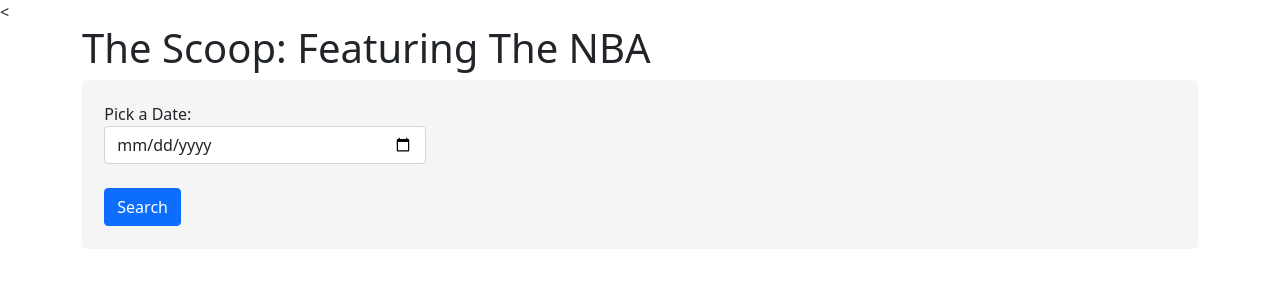
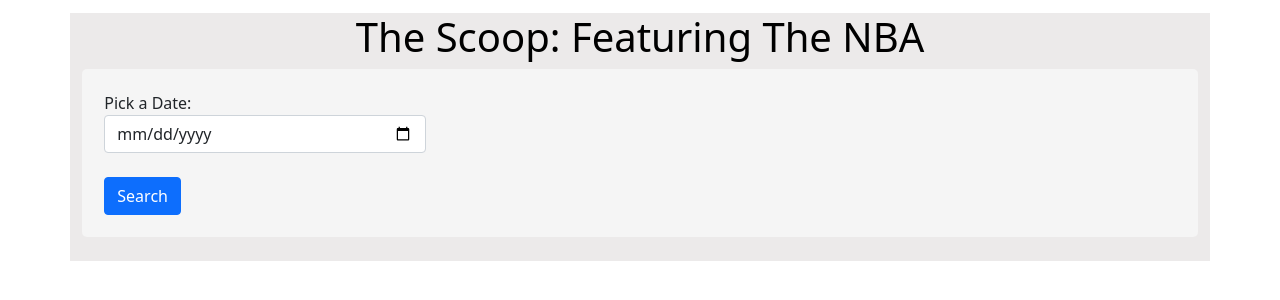
Before and after one commit to nellygibbs/new-project, a plain HTML site: page index.html in a window 1280 px wide. Drawn offline with nearby package versions, Linux system fonts and the light colour scheme.

Commit message:
new repository

```diff
--- a/css/styles.css
+++ b/css/styles.css
@@ -1,11 +1,28 @@
+.container {
+    background-color: rgb(236, 234, 234);
+    margin: 1%
+}
+
 #dateOfGame {
     width: 30%;
+}
+
+#myTitle {
+    color: black;
+    text-align: center;
 }
 
 #search-box {
     background-color: #F5F5F5;
     padding: 2%;
     border-radius: 5px;
+    /* text-align: center; */
+}
+
+#btn-search {
+    margin: auto;
+    /* I was trying to get this to be centered but I couldn't figure out how to, I
+    think the bootstrap is overriding it */
 }
 
 .score-card
--- a/index.html
+++ b/index.html
@@ -4,7 +4,7 @@
     <meta charset="UTF-8">
     <meta http-equiv="X-UA-Compatible" content="IE=edge">
     <meta name="viewport" content="width=device-width, initial-scale=1.0">
-    <title>NBA Scores App</title>
+    <title>Respect The Game</title>
     <link rel="stylesheet" href="css/styles.css">
      <!-- Bootstrap CSS -->
      <link href="https://cdn.jsdelivr.net/npm/bootstrap@5.1.3/dist/css/bootstrap.min.css" rel="stylesheet" integrity="sha384-1BmE4kWBq78iYhFldvKuhfTAU6auU8tT94WrHftjDbrCEXSU1oBoqyl2QvZ6jIW3" crossorigin="anonymous">
@@ -16,15 +16,14 @@
     <script defer src="js/scripts.js"></script>
 </head>
 <body>
-    <
       <div class="container">
-        <h1>The Scoop: Featuring The NBA</h1>
+        <h1 id='myTitle'>The Scoop: Featuring The NBA</h1>
         <div class="form-group" id="search-box">
             <label for="dateOfGame">Pick a Date:</label>
             <!-- Input for the date -->
             <input type="date" class="form-control" id="dateOfGame">
             <br>
-            <!-- Button that will trigger the api search -->
+            <!-- Button for the api search -->
             <button type="button" id="btn-search" class="btn btn-primary">Search</button>
           </div>
           <br>
```
Also changed, not shown: 1 other file.
